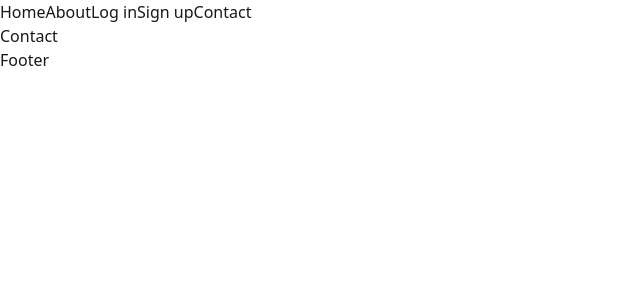
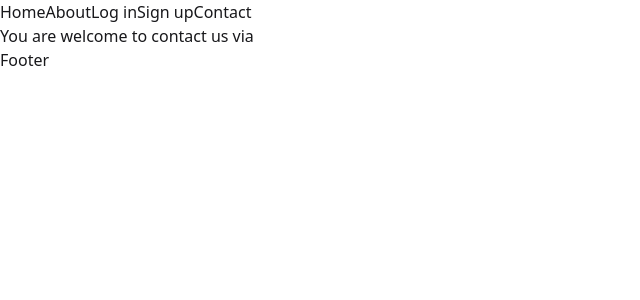
Before and after one commit to Baba-labab/mindful-app-front, a React (Vite) app: page /contact in a window 1280 px wide. Shown: the top 300 px of the page, without its empty margins (0-640 px from the left). Built offline with nearby package versions, Linux system fonts and the light colour scheme.

Commit message:
Different Navbars on contact page available

```diff
--- a/src/App.jsx
+++ b/src/App.jsx
@@ -30,9 +30,8 @@ function App() {
         {/* public routes */}
         <Route element={<NavbarPublic />}>
           <Route path="/" element={<Home />}></Route>
-          <Route path="/contact" element={<Contact />}></Route>
         </Route>
-
+        <Route path="/contact" element={<Contact />}></Route>
 
         {/* anon routes */}
         <Route element={<IsAnon />}>
@@ -53,7 +52,6 @@ function App() {
             <Route path="/reflection/:id" element={<SingleReflection />}></Route>
             <Route path="/new-reflection" element={<CreateReflection />}></Route>
             <Route path="/update-reflection/:id" element={<UpdateReflection />}></Route>
-            <Route path="/contact" element={<Contact />}></Route>
           </Route>
 
         </Route>
--- a/src/pages/Contact.jsx
+++ b/src/pages/Contact.jsx
@@ -1,8 +1,22 @@
-import React from 'react'
+import { useContext } from 'react'
+import { AuthContext } from '../context/auth.context'
+import NavbarUser from '../components/NavbarUser'
+import NavbarPublic from '../components/NavbarPublic'
 
 function Contact() {
+  const { isLoggedIn } = useContext(AuthContext)
+
   return (
-    <div>Contact</div>
+    <>
+      {isLoggedIn ? <NavbarUser /> : <NavbarPublic />}
+      <main>
+        <p>You are welcome to contact us via</p>
+
+      </main>
+
+
+
+    </>
   )
 }
 
```
